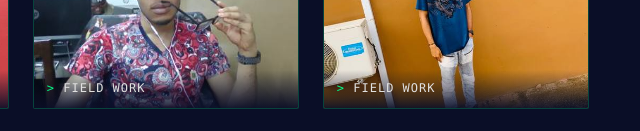
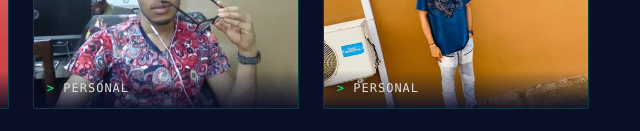
Before and after one commit to Electronar/osakue, a plain HTML site: page gallery.html in a window 1280 px wide. Shown: the part 795-926 px from the top of the page, 619-1259 px from the left. Drawn offline with Linux system fonts and the light colour scheme.

Commit message:
Update gallery.html

```diff
--- a/gallery.html
+++ b/gallery.html
@@ -1482,13 +1482,13 @@
 			{ video: "VID-20240929-WA0106_mmsku6", caption: "Sand beach Warri", category: "fun" },
 			{ video: "rosay_ohgbmb", caption: "Kent and Rose birthday in Warri", category: "personal" },
 			{ file: "picsss (1).jpg", caption: "REMA homecoming in Benin", category: "personal" },
-			{ file: "in-office.jpg",    caption: "Random day at GIS office",                               category: "field" },
-			{ file: "outside_gis_office.jpg",    caption: "Making my observation outside GIS main office",     category: "field" },
-			{ file: "outside_gis_office_2.jpg",    caption: "Making my observation outside GIS main office",   category: "field" },
+			{ file: "in-office.jpg",    caption: "Random day at GIS office",                               category: "personal" },
+			{ file: "outside_gis_office.jpg",    caption: "Making my observation outside GIS main office",     category: "personal" },
+			{ file: "outside_gis_office_2.jpg",    caption: "Making my observation outside GIS main office",   category: "personal" },
 			{ file: "using_TDC150.jpg",    caption: "Using the Trimble 150",                               category: "field" },
 			{ file: "using_TDC150_2.jpg",    caption: "Using the Trimble 150",                               category: "field" },
 			{ file: "plantation.jpg",    caption: "Sunny day in the field",                               category: "field" },
-			{ file: "outside_gis_office_3.jpg",    caption: "checking my fit before entering the office",                               category: "field" },
+			{ file: "outside_gis_office_3.jpg",    caption: "checking my fit before entering the office",                               category: "personal" },
 			{ file: "project_office.jpg",    caption: "Project office with a lot of brilliant minds",                               category: "field" },
 			{ video: "video_edit_dw8wuz", caption: "A silly capcut edit i made", category: "fun" },
 			{ file: "drone_shot (2).jpg",    caption: "Drone shot with Nsikak and AstropexJude",                               category: "field" },
```
